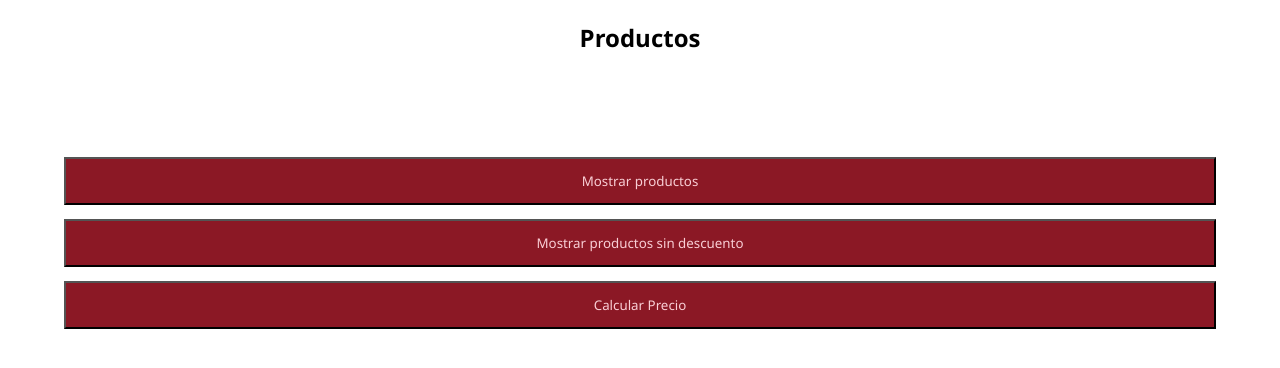
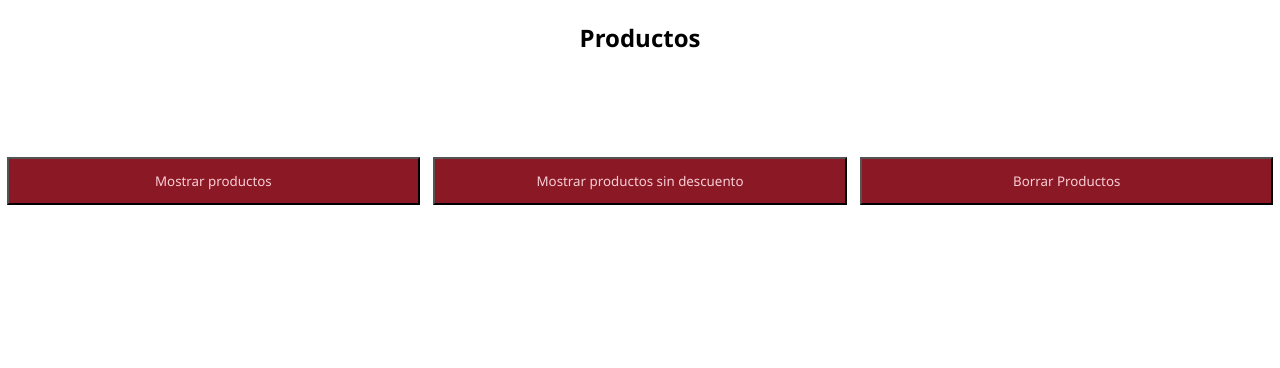
Before and after one commit to meltelles/cafejazminJS, a plain HTML site: page index.html in a window 1280 px wide. Shown: the part 78-446 px from the top of the page. Drawn offline with Linux system fonts and the light colour scheme.

Commit message:
modifique botones

```diff
--- a/index.html
+++ b/index.html
@@ -11,13 +11,16 @@
 <body>
   <h1>Café Jazmin</h1>
   <h2>Productos</h2>
-  <ul id="productos">
-  </ul>
-  <div>
-    <button id="mostrar">Mostrar productos</button>
-    <button id="mostrarSinDescuento">Mostrar productos sin descuento</button>
-    <button id="calcularPrecio">Calcular Precio</button>
-  </div>
+  <main>
+    <ul id="productos" class="productos">
+    </ul>
+    <div class="controles">
+      <button id="mostrar">Mostrar productos</button>
+      <button id="mostrarSinDescuento">Mostrar productos sin descuento</button>
+      <button id="borrar">Borrar Productos</button>
+    </div>
+
+  </main>
 
   <script src="index.js"></script>
 </body>
--- a/style.css
+++ b/style.css
@@ -32,11 +32,17 @@
     width: 90%;
   }
 
-  #productos {
+  .productos {
     list-style: none;
     display: flex;
     flex-direction: column;
-    align-items: center;
+    align-items: flex-start;
     padding: 1em;
     margin: 2em;
   }
+
+.controles {
+  display: flex;
+  justify-content: space-between;
+  flex-direction: row
+}
```
Also changed, not shown: index.js (line endings or trailing spaces).
